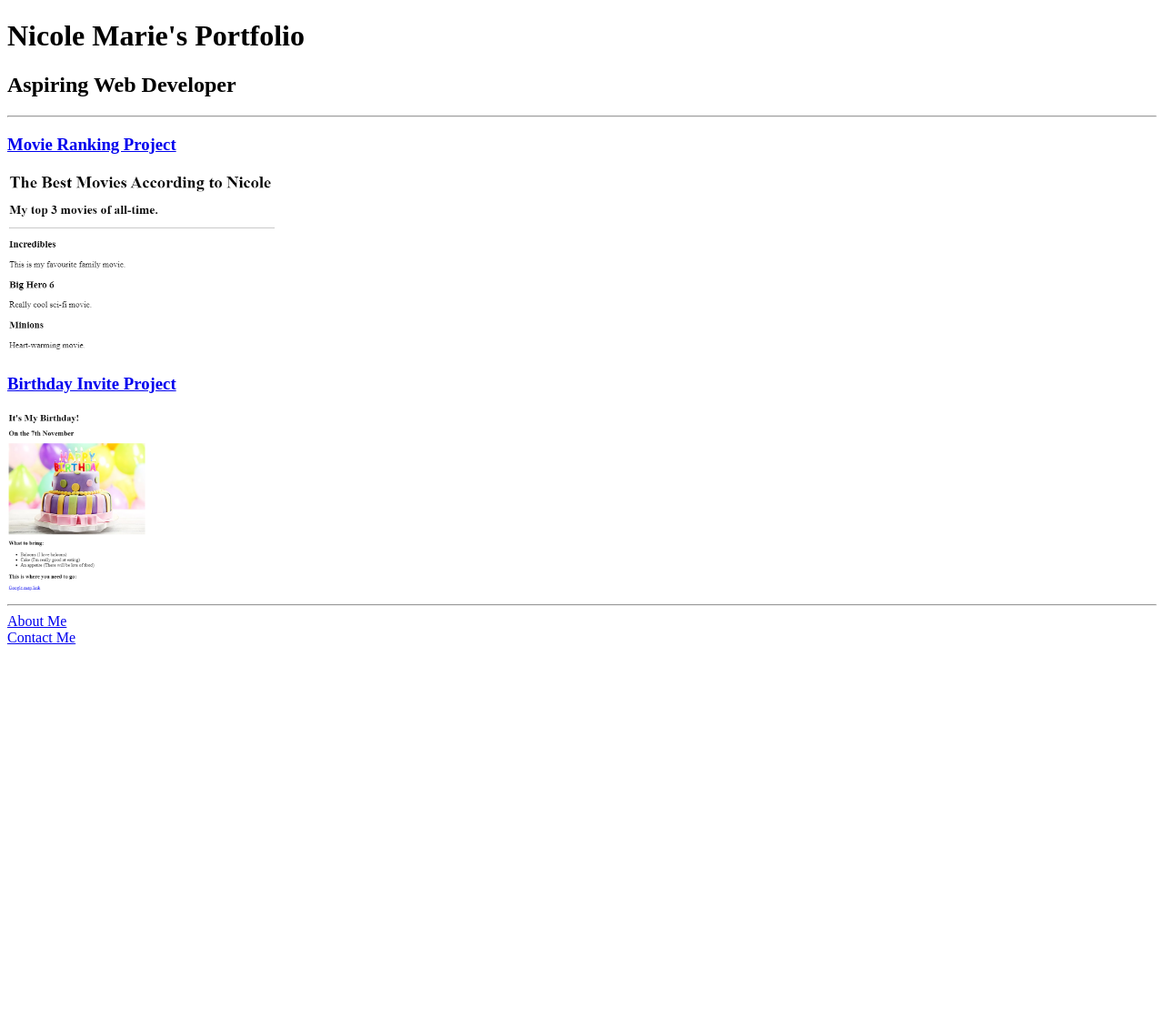
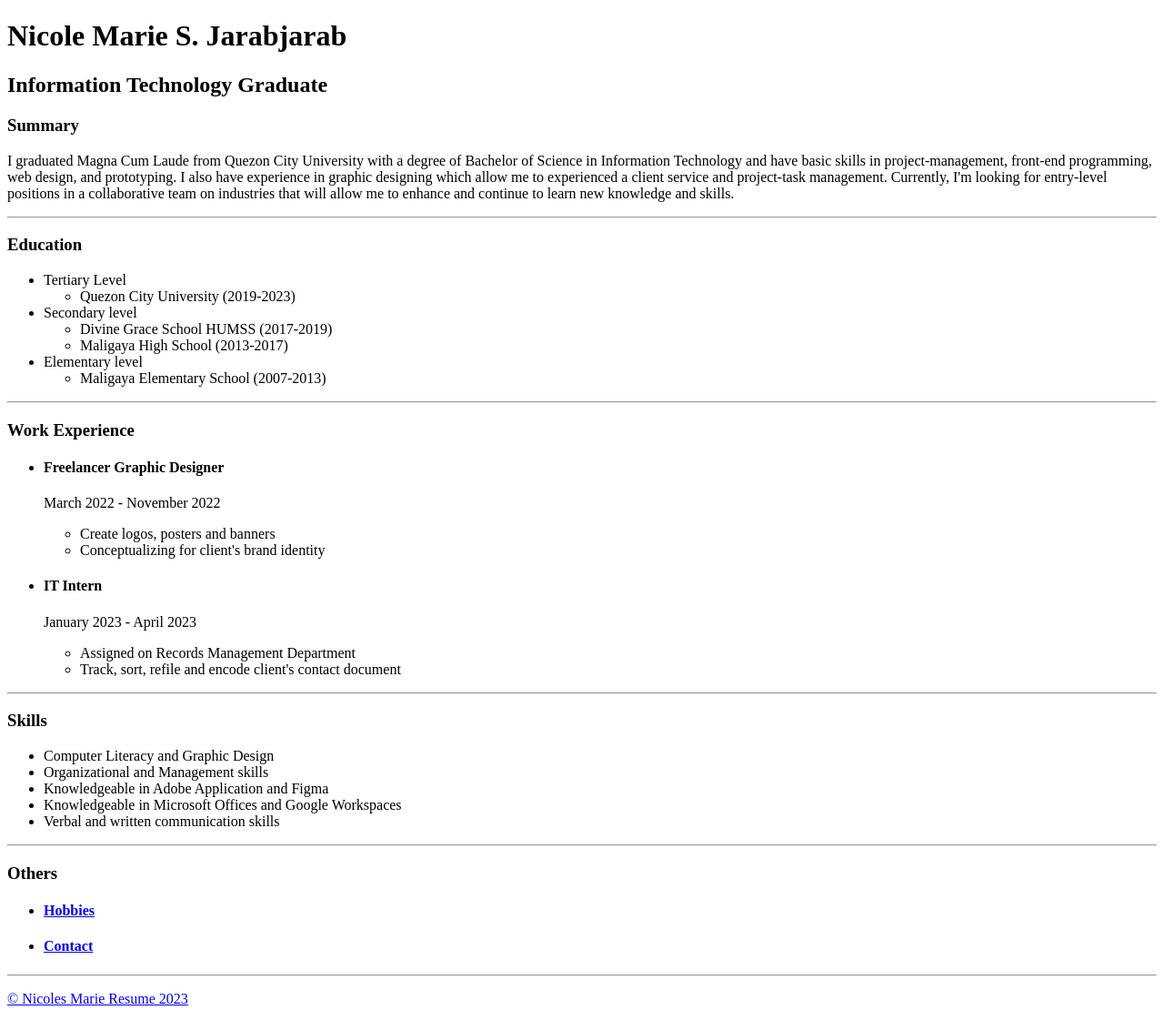
Before and after one commit to nicolesmariej/MyPortfolio, a plain HTML site: page index.html in a window 1280 px wide. Shown: the whole page at 91% size. Before the commit the page ends 800 px from the top, so only its background shows below. Drawn offline with Linux system fonts and the light colour scheme.

Commit message:
My Resume
My Resume

```diff
--- a/index.html
+++ b/index.html
@@ -1,22 +1,84 @@
-<!Doctype HTML>
-<html lang="en">
-    <head>
-        <meta charset="UTF-8">
-        <title>My Website Portfolio</title>
-    </head>
-    <body>
-        <h1>Nicole Marie's Portfolio</h1>
-        <h2>Aspiring Web Developer</h2>
-        <hr/>
-        <a href="./public/movie-ranking.html"><h3>Movie Ranking Project</h3></a>
-        <img src="./assets/images/moviee.png" height="200px">
+<!DOCTYPE html>
+<html>
+<head>
+    <meta charset="UTF-8 en">
+    <title>My Resume</title>
+</head>
+<body>
+<h1>Nicole Marie S. Jarabjarab</h1>
+<h2>Information Technology Graduate</h2>
+<h3>Summary</h3>
+<p>I graduated Magna Cum Laude from Quezon City University
+    with a degree of Bachelor of Science in Information
+    Technology and have basic skills in project-management,
+    front-end programming, web design, and prototyping.
+    I also have experience in graphic designing which allow
+    me to experienced a client service and project-task
+    management. Currently, I'm looking for entry-level
+    positions in a collaborative team on industries that
+    will allow me to enhance and continue to learn new
+    knowledge and skills.</p>
+    <hr/>
 
-        <a href="./public/birthday-invite.html"><h3>Birthday Invite Project</h3></a>
-        <img src="./assets/images/bday.png" height="200px">
+    <h3>Education</h3>
+    <ul>
+        <li>Tertiary Level
+            <ul>
+                <li>Quezon City University (2019-2023)</li>
+            </ul>
+        </li>
+        <li>Secondary level
+            <ul>
+                <li>Divine Grace School HUMSS (2017-2019)</li>
+                <li>Maligaya High School (2013-2017)</li>
+            </ul>
+            <li>Elementary level
+                <ul>
+                    <li>Maligaya Elementary School (2007-2013)</li>
+            </ul>
+        </li>
+    </ul>
     <hr/>
-    <a href="./public/about.html">About Me</a>
-    <br/>
-    <a href="./public/contact.html">Contact Me</a>
-    </body>
+    <h3>Work Experience</h3>
+    <ul>
+        <li><h4>Freelancer Graphic Designer</h4>
+        <p>March 2022 - November 2022</p>
+        <ul>
+            <li>Create logos, posters and banners</li>
+            <li>Conceptualizing for client's brand identity</li>
+        </ul>
+        </li>
+
+        <li><h4>IT Intern</h4>
+            <p>January 2023 - April 2023</p>
+            <ul>
+                <li>Assigned on Records Management Department</li>
+                <li>Track, sort, refile and encode client's contact document</li>
+            </ul>
+        </li>
+    </ul>
+<hr/>
+<h3>Skills</h3>
+<ul>
+    <li>Computer Literacy and Graphic Design</li>
+    <li>Organizational and Management skills</li>
+    <li>Knowledgeable in Adobe Application and Figma</li>
+    <li>Knowledgeable in Microsoft Offices and Google Workspaces</li>
+    <li>Verbal and written communication skills</li>
+</ul>
+<hr/>
+
+<h3>Others</h3>
+<ul>
+    <li>
+        <a href="./hobbies.html"><h4>Hobbies</h4></a>
+    </li>
+    <li>
+        <a href="./contact.html"><h4>Contact</h4>
+    </li>
+</ul>
+<hr/>
+<p>&copy; Nicoles Marie Resume 2023</p>
+</body>
 
 </html>
```
Also changed, not shown: contact.html (added, +24 -0 lines), hobbies.html (added, +30 -0 lines), Assets/nicole.png (added).
